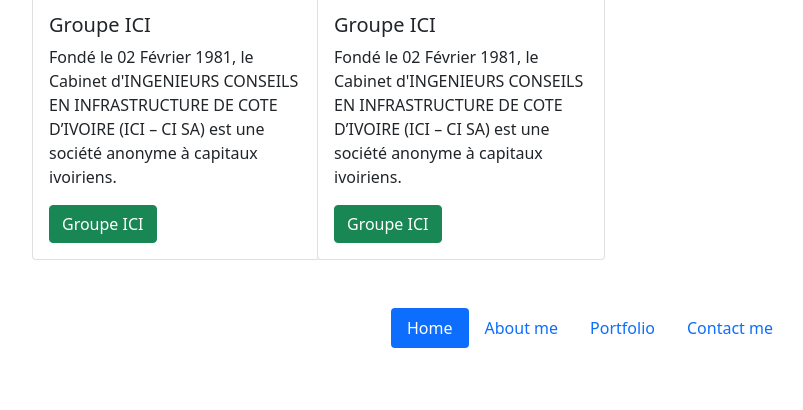
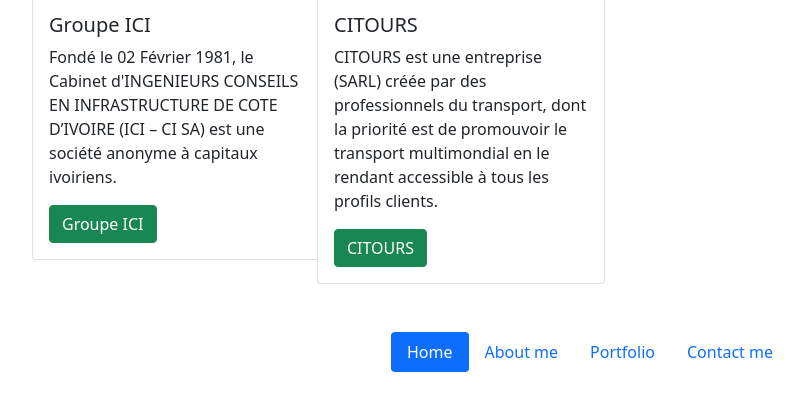
Before and after one commit to desouzag/Portfolio, a plain HTML site: page index.html in a window 1280 px wide. Shown: the part 1489-1899 px from the top of the page, without its empty margins (50-853 px from the left). Drawn offline with nearby package versions, Linux system fonts and the light colour scheme.

Commit message:
added citours

```diff
--- a/index.html
+++ b/index.html
@@ -128,12 +128,11 @@ Support blockchain companies during ICOs
                     </div>
                     <div class="col-lg-3">
                         <div class="card" style="width: 18rem;">
-                            <img src="https://i.imgur.com/RDJ9VRA.jpg" class="card-img-top" alt="ICI">
+                            <img src="https://i.imgur.com/ie76ptO.jpg" class="card-img-top" alt="ICI">
                             <div class="card-body">
-                              <h5 class="card-title">Groupe ICI</h5>
-                              <p class="card-text">Fondé le 02 Février 1981, le Cabinet d'INGENIEURS CONSEILS EN INFRASTRUCTURE DE COTE D’IVOIRE (ICI – CI SA) est une société anonyme
-                                à capitaux ivoiriens.</p>
-                              <a href="http://www.ici.ci/" target="_blank" class="btn btn-success">Groupe ICI</a>
+                              <h5 class="card-title">CITOURS</h5>
+                              <p class="card-text">CITOURS  est une entreprise (SARL) créée par des professionnels du transport, dont la priorité est de promouvoir le transport multimondial en le rendant accessible à tous les profils clients.</p>
+                              <a href="http://www.ci-tours.org/" target="_blank" class="btn btn-success">CITOURS</a>
                             </div>
                           </div>
                     </div>
```
